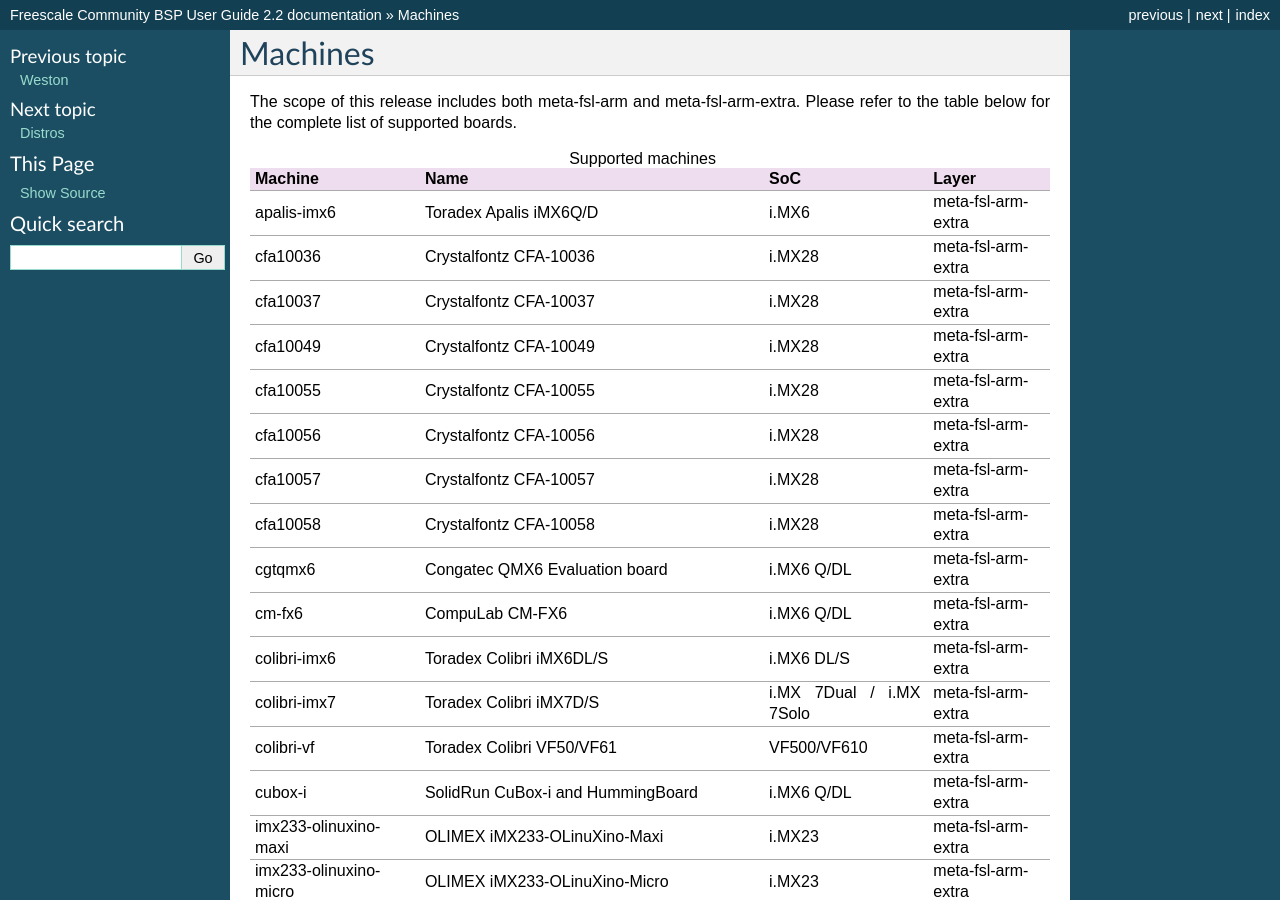
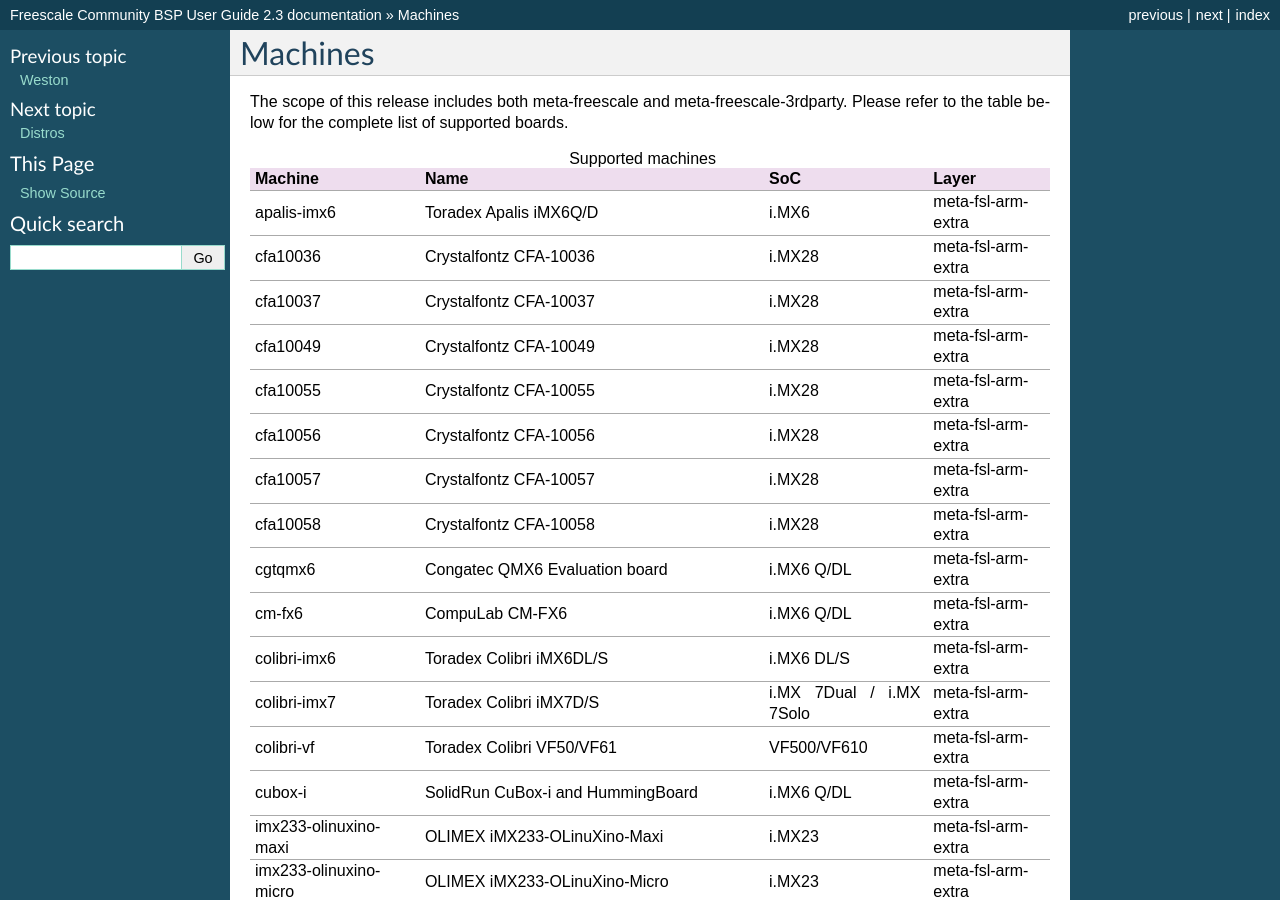
Before and after one commit to Freescale/Documentation, a Sphinx documentation site: the page built from user-guide/source/machines.rst, in a window 1280 px wide and 900 px high. Built offline with Sphinx 7.4.7, drawn with Linux system fonts in a browser that asks for light colours; some of the changed text lies outside the part shown.

```diff
--- a/user-guide/source/conf.py
+++ b/user-guide/source/conf.py
@@ -41,16 +41,16 @@ master_doc = 'index'
 
 # General information about the project.
 project = u'Freescale Community BSP User Guide'
-copyright = u'2014, Freescale Community BSP Team'
+copyright = u'2014-2017, Freescale Community BSP Team'
 
 # The version info for the project you're documenting, acts as replacement for
 # |version| and |release|, also used in various other places throughout the
 # built documents.
 #
 # The short X.Y version or version name if applicable.
-version = 'morty'
+version = 'pyro'
 # The full version, including alpha/beta/rc tags.
-release = '2.2'
+release = '2.3'
 
 # The language for content autogenerated by Sphinx. Refer to documentation
 # for a list of supported languages.
--- a/user-guide/source/devtasks.rst
+++ b/user-guide/source/devtasks.rst
@@ -116,11 +116,11 @@ Building the Kernel Manually
 
 * Install it on your PC::
 
-    build $ sudo sh tmp/deploy/sdk/fslc-framebuffer-glibc-x86_64-meta-toolchain-armv7at2hf-neon-toolchain-2.2.sh
+    build $ sudo sh tmp/deploy/sdk/fslc-framebuffer-glibc-x86_64-meta-toolchain-armv7at2hf-neon-toolchain-2.3.sh
 
 * Setup the toolchain environment::
 
-    build $ source /opt/fslc-framebuffer/2.2/environment-setup-armv7at2hf-neon-fslc-linux-gnueabi
+    build $ source /opt/fslc-framebuffer/2.3/environment-setup-armv7at2hf-neon-fslc-linux-gnueabi
 
 * Get the Linux Kernel source code::
 
--- a/user-guide/source/machines.rst
+++ b/user-guide/source/machines.rst
@@ -3,7 +3,7 @@
 Machines
 ========
 
-The scope of this release includes both meta-fsl-arm and meta-fsl-arm-extra.
+The scope of this release includes both meta-freescale and meta-freescale-3rdparty.
 Please refer to the table below for the complete list of supported boards.
 
 
--- a/user-guide/source/nsteps.rst
+++ b/user-guide/source/nsteps.rst
@@ -16,7 +16,7 @@ Build and boot in *N*-steps
     $ cd fsl-community-bsp
     fsl-community-bsp $ repo init \
                             -u https://github.com/Freescale/fsl-community-bsp-platform \
-                            -b morty
+                            -b pyro
     fsl-community-bsp $ repo sync
 
 4. Select your machine (:ref:`machines`) and prepare the environment for bitbake::
```
